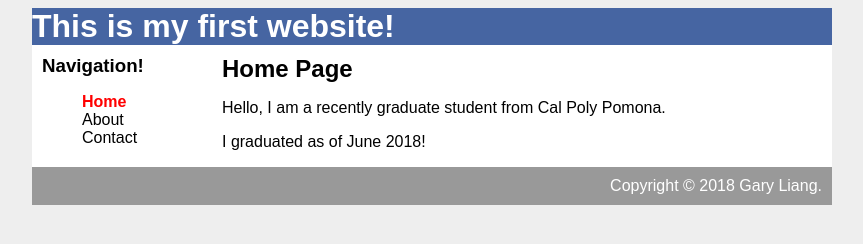
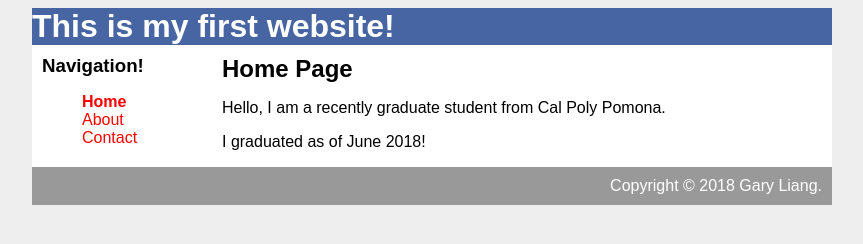
Before and after one commit to GaryLg/GaryLg.github.io, a plain HTML site: page index.html in a window 1280 px wide. Shown: the whole page, without its empty margins (208-1071 px from the left). Drawn offline with Linux system fonts and the light colour scheme.

Commit message:
Second edit

```diff
--- a/index.html
+++ b/index.html
@@ -15,8 +15,8 @@
                             <h3>Navigation!</h3>
                             <ul>
                                 <li><a class="selected" href="">Home</a></li>
-                                <li>About</li>
-                                <li>Contact</li>
+                                <li><a href="">About</a></li>
+                                <li><a href="">Contact</a></li>
                             </ul>
                         </div>
                         <div id="main">
--- a/style.css
+++ b/style.css
@@ -18,6 +18,7 @@
     width: 180px;
     float: left;
 }
+
 #main {
     width: 600px;
     float: right;
```
